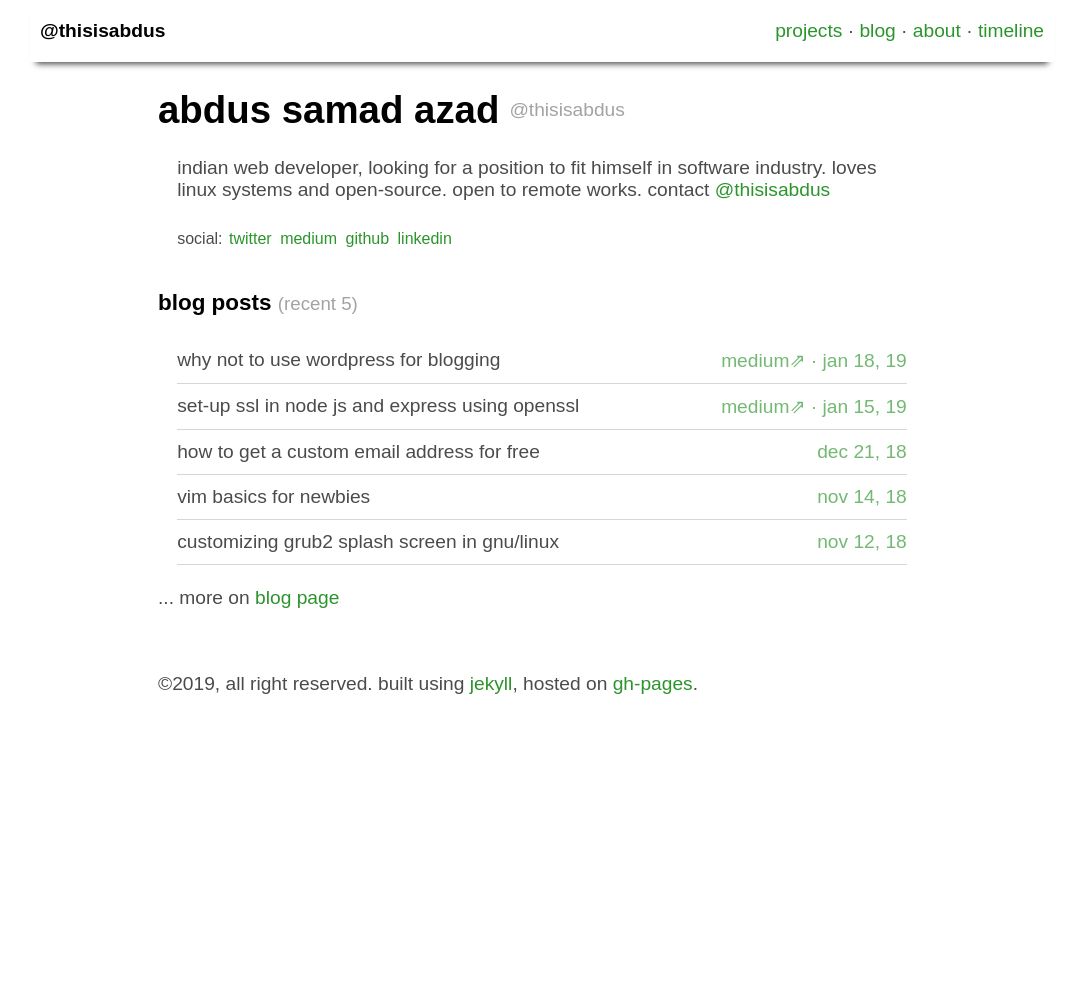
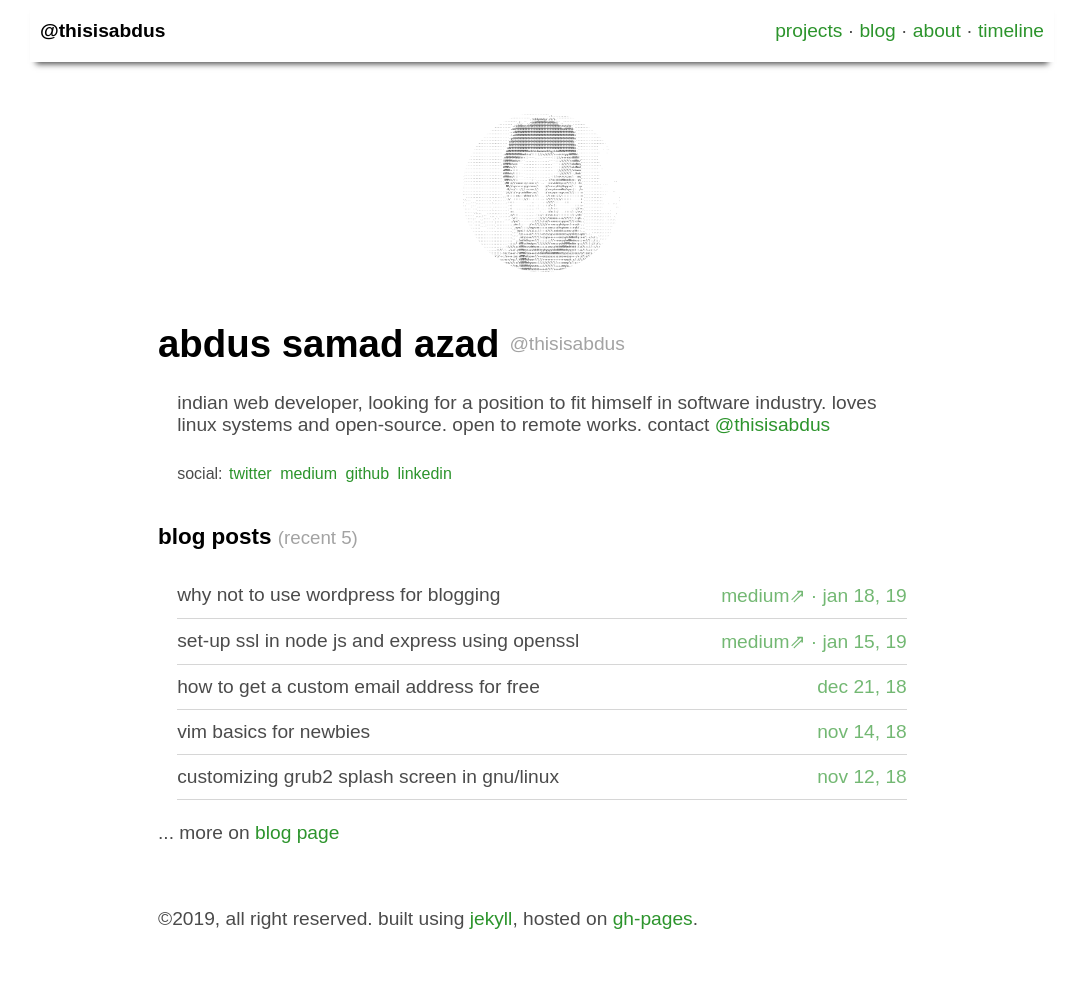
Before and after one commit to sangam14/thisisabdus.github.io, a Jekyll site: the page built from index.html, in a window 1280 px wide. Shown: the whole page, without its empty margins (98-1181 px from the left). Built offline with Jekyll 4.4.1, drawn with Linux system fonts in a browser that asks for light colours; some web fonts are replaced; the list of posts is cut into pages by our own code; before the commit the page ends 900 px from its top, so only the background shows below that.

Commit message:
added profile photo

```diff
--- a/assets/css/main.css
+++ b/assets/css/main.css
@@ -56,6 +56,9 @@ pre.highlight {
 }
 .highlighter-rouge {
     color: #b9003e;
+}
+img {
+    width: 100%;
 }
 a {
     text-decoration: underline;
@@ -181,14 +184,15 @@ section > div {
 .project h2 {
     margin: 1rem 0;
 }
+footer {
+    padding: 4rem 0;
+}
 
 
 
 
 
-footer {
-    padding: 4rem 0;
-}
+
 .small-text {
     font-size: 1.2rem;
 }
@@ -218,3 +222,12 @@ strong {
     width: 30px;
     margin: 0 2px;
 }
+
+.profile-image {
+    height: 160px;
+    width: 160px;
+    text-align: center;
+    margin: 50px auto;
+    border-radius: 50%;
+    overflow: hidden;
+}
--- a/index.html
+++ b/index.html
@@ -4,9 +4,9 @@ layout: default
 
 
 <div class="main">
-  <!-- <div class="message">
-    this site is still under constraction. Yes, <strong>under construction</strong> even after deployment xD
-  </div> -->
+  <div class="profile-image">
+    <img src="{{ '/assets/img/me.png' | relative_url }}" alt="">
+  </div>
   <header>
     <h1 class="title">abdus samad azad <small class="gray-text small-text">@thisisAbdus</small></h1>
     <section>
```
Also changed, not shown: assets/img/me.png (added).
